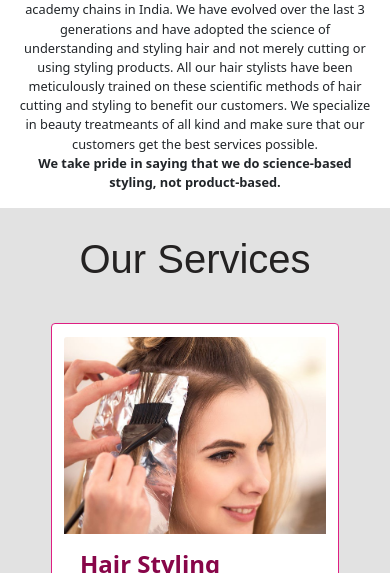
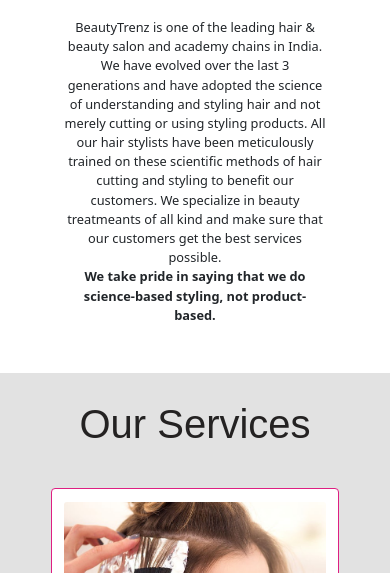
Before and after one commit to ayash001/BeautyTrenz, a plain HTML site: page index.html in a window 390 px wide. Shown: the part 706-1279 px from the top of the page. Drawn offline with nearby package versions, Linux system fonts and the light colour scheme; a web font is replaced by a local one.

Commit message:
padding fixed

```diff
--- a/style.css
+++ b/style.css
@@ -187,7 +187,7 @@
    }
    #coverimage img{
    max-width: 100%;
-   height:250px;
+   height:800px;
    object-fit:contain;
 
  }
@@ -212,16 +212,15 @@
 }
 #aboutcontainer{
 
-    padding:0rem;
+    padding-bottom:1rem;
 
 
 }
 #aboutinner{
-    padding:0rem;
+    padding:1rem;
 }
 #aboutbody{
     padding:1rem;
-    padding-top: 0.2rem;
     text-align: center;
     font-size: 0.8rem;
 }
@@ -254,4 +253,5 @@ margin-left:25%;
 
    }
 
+
 }
```
